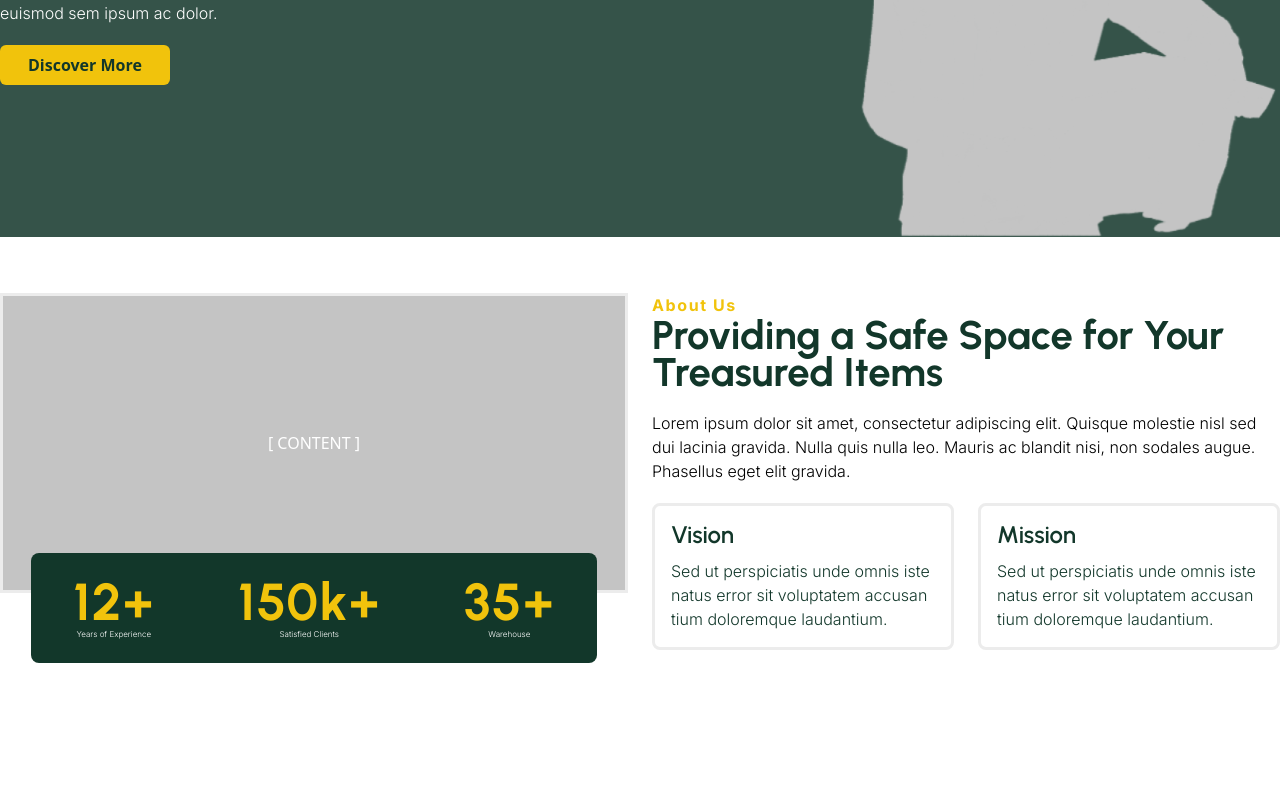
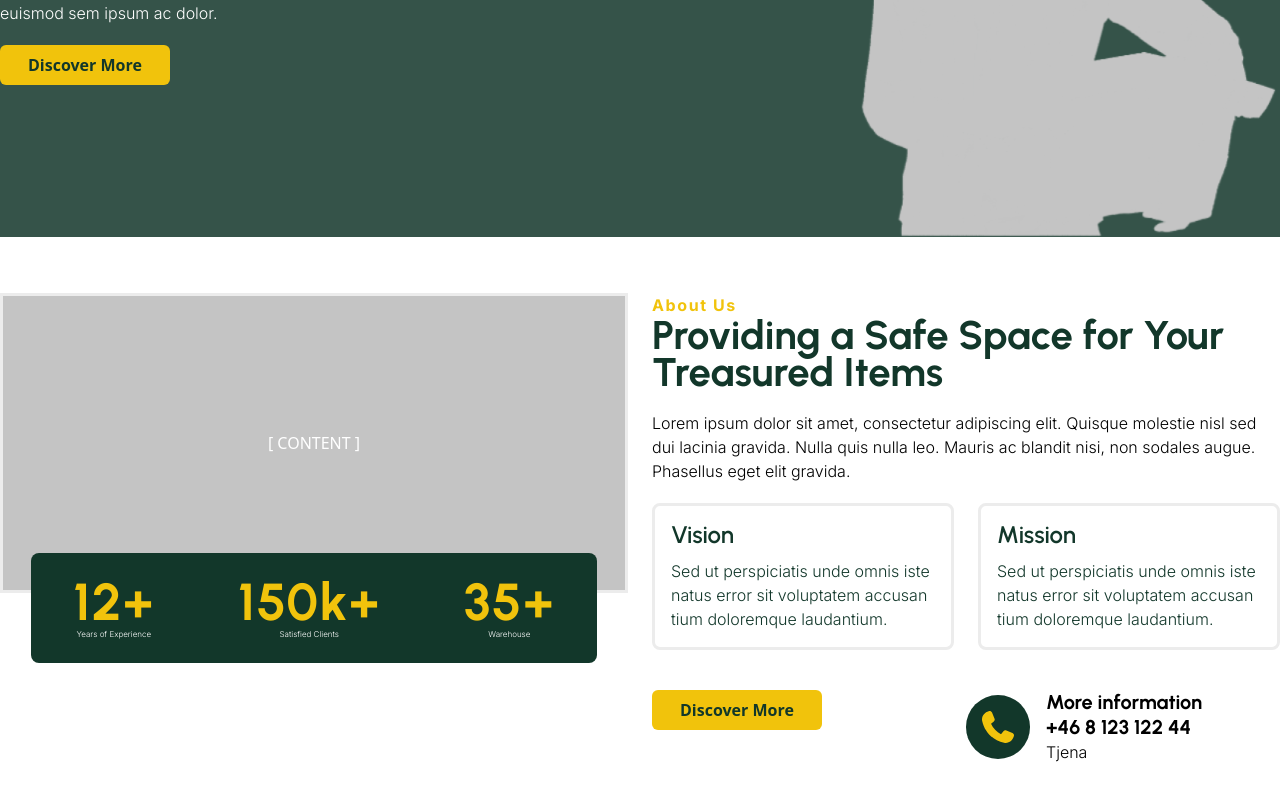
Before and after one commit to Alecal/storaid-react, a React (Vite) app: page / in a window 1280 px wide. Shown: the part 534-1334 px from the top of the page. Before the commit the page ends 1293 px from the top, so only its background shows below. Built offline with nearby package versions, Linux system fonts and the light colour scheme.

Commit message:
Info badge component tillagd

```diff
--- a/src/App.jsx
+++ b/src/App.jsx
@@ -3,6 +3,19 @@ import Header from './components/Header'
 import Hero from './components/Hero'
 import AboutUsCard from './components/AboutUsCard'
 import Tile from './components/Tile'
+import ButtonStandard from './components/ButtonStandard'
+import InfoBadge from './components/InfoBadge'
+
+import { FontAwesomeIcon } from '@fortawesome/react-fontawesome';
+import {  faPhone,
+          faLock,
+          faSackDollar,
+          faBroom,
+          faClock,
+          faQuoteRight,
+          faLocationDot,
+          faEnvelope,
+} from '@fortawesome/free-solid-svg-icons';
 
 
 const App = () => {
@@ -20,7 +33,7 @@ const App = () => {
         <h4 className="text-green leading-tight mb-5">Providing a Safe Space for Your Treasured Items</h4>
         <p className='mb-5'>Lorem ipsum dolor sit amet, consectetur adipiscing elit. Quisque molestie nisl sed dui lacinia gravida. Nulla quis nulla leo. Mauris ac blandit nisi, non sodales augue. Phasellus eget elit gravida.</p>
 
-      <div class="flex gap-6">
+      <div class="flex gap-6 mb-10">
         <div class="w-1/2">
           <Tile title="Vision">
             Sed ut perspiciatis unde omnis iste natus error sit voluptatem accusan tium doloremque laudantium.
@@ -31,6 +44,15 @@ const App = () => {
           <Tile title="Mission">
             Sed ut perspiciatis unde omnis iste natus error sit voluptatem accusan tium doloremque laudantium.
           </Tile>
+        </div>
+      </div>
+      <div class="flex">
+        <div class="w-1/2">
+          <ButtonStandard label="Discover More"/>
+        </div>
+
+        <div class="w-1/2">
+          <InfoBadge icon={faPhone} title="More information" subTitle="+46 8 123 122 44">Tjena</InfoBadge>
         </div>
       </div>
 
--- /dev/null
+++ b/src/components/InfoBadge.jsx
@@ -0,0 +1,24 @@
+import React from 'react'
+import { FontAwesomeIcon } from '@fortawesome/react-fontawesome'
+
+
+
+function InfoBadge({ icon, title, subTitle = '', children}) {
+
+  return (
+    <div className='infoBadgeContainer'>
+        <div className="infoBadgeIcon"><FontAwesomeIcon icon={icon} /></div>
+        <div>
+        {title !== '' && (
+            <h6 className={subTitle === '' ? (children !== '' ? 'mb-3' : 'mb-1') : ''}>
+                {title}
+            </h6>
+        )}
+        {subTitle !== '' && <h6>{subTitle}</h6>}
+        {children !== '' && <p>{children}</p>}
+        </div>
+    </div>
+  )
+}
+
+export default InfoBadge
--- a/src/index.css
+++ b/src/index.css
@@ -166,3 +166,25 @@ p { font-family: "Inter", sans-serif; font-weight: 300; font-style: normal;}
 .tileCard:hover {
     border: 3px solid var(--primary-color);
 }
+
+.infoBadgeContainer {
+    display: flex;
+    gap: 1rem;
+    align-items: center;
+}
+
+.infoBadgeIcon {
+    display: flex;
+    align-items: center;
+    justify-content: center;
+    background-color: var(--primary-green-dark);
+    color: var(--primary-color);
+    border-radius: 50%;
+    height: 4rem;
+    aspect-ratio: 1;
+
+    svg {
+    height: 2rem;
+    width: 2rem;
+    }
+}
```
